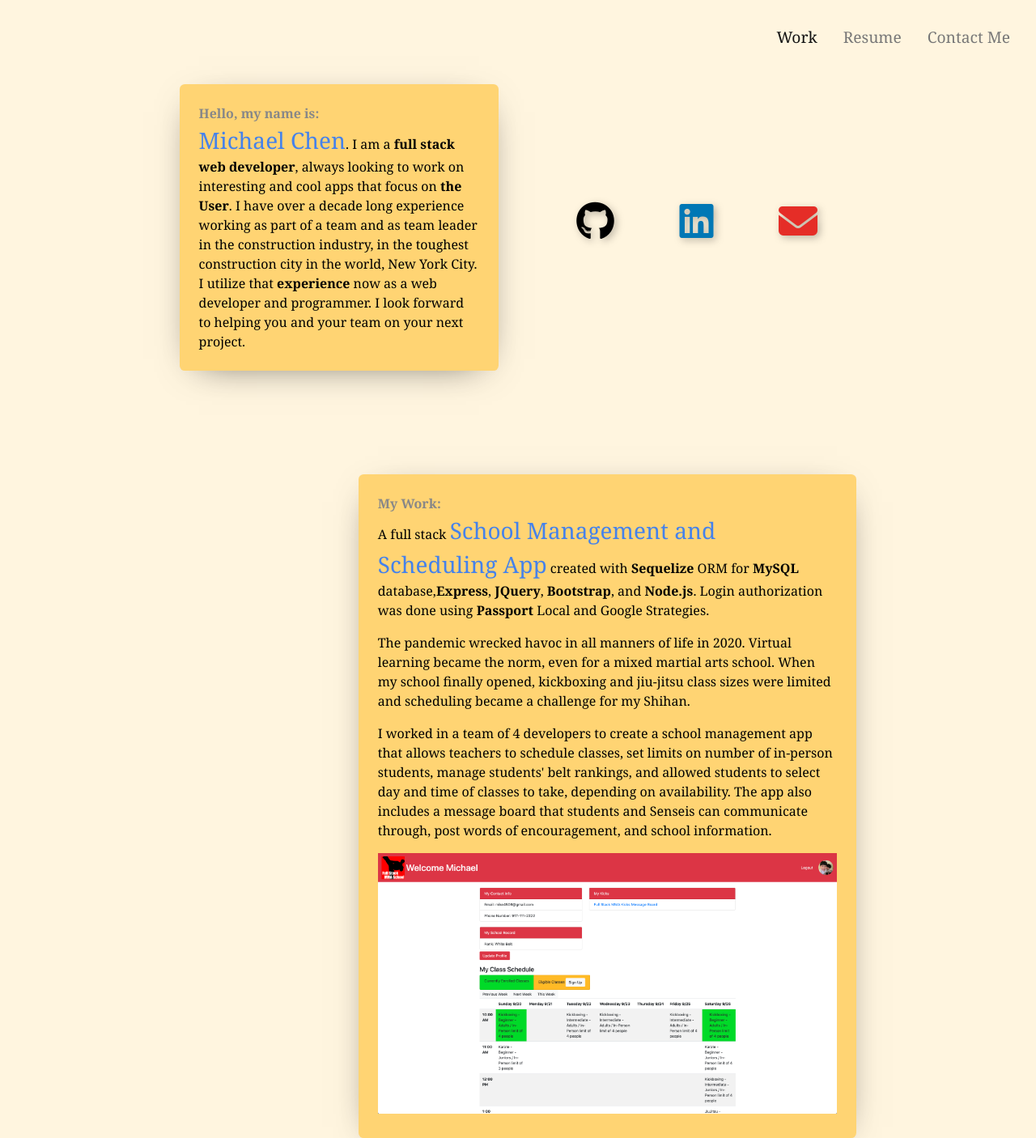
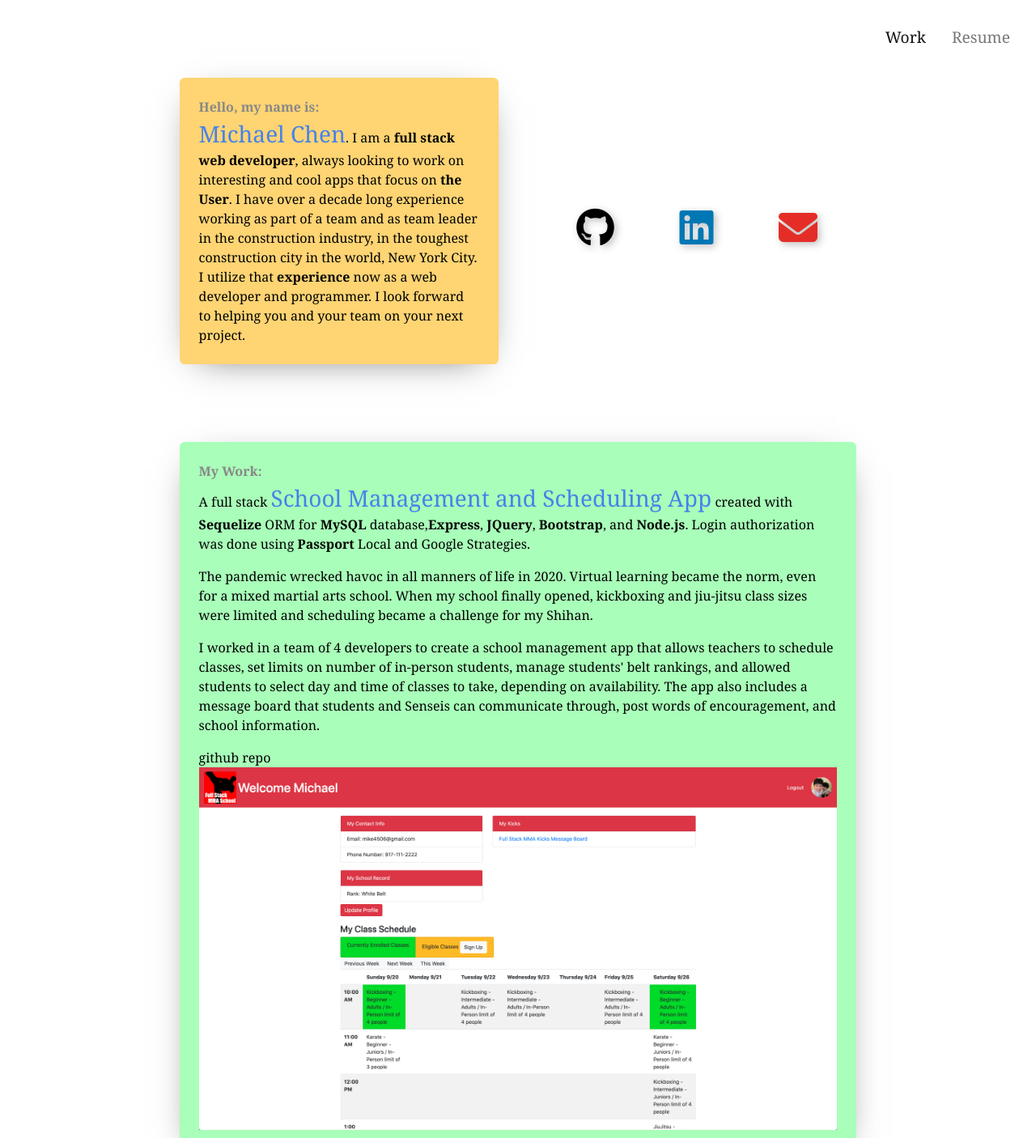
Before and after one commit to mc4506/mc4506.github.io, a website: page index.html in a window 1280 px wide. Shown: the top 1406 px of the page at 81% size. Drawn offline with nearby package versions, Linux system fonts and the light colour scheme; files that its build step writes are made by us from their sources.

Commit message:
github link for project

```diff
--- a/index.html
+++ b/index.html
@@ -4,7 +4,7 @@
     <meta charset="UTF-8">
     <meta name="viewport" content="width=device-width, initial-scale=1.0">
     <script src="https://kit.fontawesome.com/e54da5d700.js" crossorigin="anonymous"></script>
-    <link rel="stylesheet" href="public/css/main.css">
+    <link rel="stylesheet" href="assets/css/main.css">
     <title>Michael S. Chen</title>
 </head>
 <body>
@@ -19,10 +19,7 @@
                 <a href="#">Work</a>
             </li>
             <li class="menu-item">
-                <a href="/dist/pdf/ChenMichael_resume_2020.pdf">Resume</a>
-            </li>
-            <li class="menu-item">
-                <a href="contact.html">Contact Me</a>
+                <a href="/assets/pdf/ChenMichael_resume_2020.pdf">Resume</a>
             </li>
         </ul>
     </header>
@@ -58,8 +55,9 @@
             <p>
                 I worked in a team of 4 developers to create a school management app that allows teachers to schedule classes, set limits on number of in-person students, manage students' belt rankings, and allowed students to select day and time of classes to take, depending on availability. The app also includes a message board that students and Senseis can communicate through, post words of encouragement, and school information.
             </p>
+            <a href="https://github.com/mc4506/martial-art-school-management" target="blank">github repo</a>
             <a href="https://guarded-hamlet-46204.herokuapp.com/" target="blank">
-                <img class="screenshot" src="dist/img/fs-mma.png" alt="Full Stack MMA">
+                <img class="screenshot" src="assets/img/fs-mma.png" alt="Full Stack MMA">
             </a>
         </div>
     </section>
--- a/scss/_config.scss
+++ b/scss/_config.scss
@@ -1,7 +1,8 @@
-$background-color: #fff5df;
+$background-color: #ffffff;
 
 $primary-color: #4582EB;
 $complementary-color: #ffd473;
+$project-color: #A9FFB9;
 
 $section-heading-text-color: #888;
 
--- a/scss/_media.scss
+++ b/scss/_media.scss
@@ -9,6 +9,12 @@
 
     .menu-btn {
         display: none;
+    }
+
+    .projects-container {
+        .project {
+            grid-column: 2 / span 3;
+        }
     }
 }
 
--- a/scss/_projects.scss
+++ b/scss/_projects.scss
@@ -3,12 +3,12 @@
     grid-template-columns: repeat(4, 1fr);
 
     .project {
-        grid-column: 2 / span 3;
+        grid-column: 1 / span 4;
 
         line-height: 1.5;
-        margin: 6rem 1.5rem 2rem 1.5rem;
+        margin: 4rem 1.5rem 2rem 1.5rem;
         padding: 1.5rem;
-        background: $complementary-color;
+        background: $project-color;
         border-radius: 0.4rem;
         box-shadow: $card-shadow;
 
--- a/scss/main.scss
+++ b/scss/main.scss
@@ -19,6 +19,7 @@ body {
 }
 
 header {
+    margin-top: 2rem;
     width: 100%;
 }
 
@@ -30,7 +31,7 @@ header {
 
 .main-content {
     line-height: 1.5;
-    margin: 6rem 1.5rem 2rem 1.5rem;
+    margin: 4rem 1.5rem 2rem 1.5rem;
     padding: 1.5rem;
     background: $complementary-color;
     border-radius: 0.4rem;
```
Also changed, not shown: package.json (+1 -7 lines), assets/css/main.css, assets/img/code-quiz_high-score.png (renamed from dist/img/code-quiz_high-score.png), assets/img/code-quiz_question.png (renamed from dist/img/code-quiz_question.png), assets/img/code-quiz_start.png (renamed from dist/img/code-quiz_start.png), assets/img/fs-mma.png (renamed from dist/img/fs-mma.png), assets/img/glass-analysis.png (renamed from dist/img/glass-analysis.png), assets/img/hangman.png (renamed from dist/img/hangman.png), assets/img/weather-dashboard.png (renamed from dist/img/weather-dashboard.png), assets/js/main.js (added), build/webpack.config.js (deleted), dist/bundle.js (deleted), dist/js/main.js (deleted), 3 other files.
